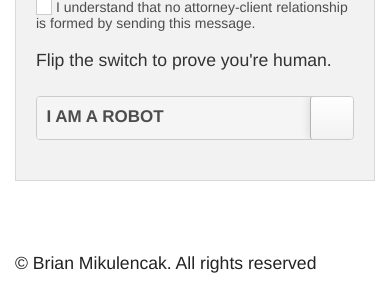
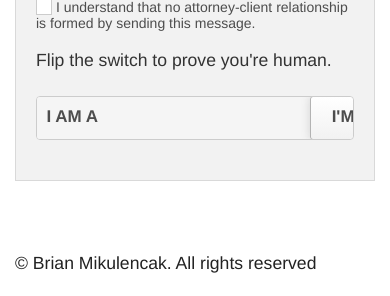
Before and after one commit to brianmik/bmaustinlaw, a Jekyll site: the page built from contact.html, in a window 390 px wide. Shown: the part 1167-1463 px from the top of the page. Built offline with Jekyll 4.4.1, drawn with Linux system fonts in a browser that asks for light colours; Markdown is read by kramdown in place of the engine named in the settings.

Commit message:
added a media query rule for the contact from switch label

```diff
--- a/css/main.css
+++ b/css/main.css
@@ -205,7 +205,7 @@ textarea {
 /* Used to alter styles for screens at most 768px wide. This is where the grid changes. */
 @media all and (max-width: 480px) {
   div.switch label.robot {
-    width: 45%;
+    width: 25%;
   }
 }
 
```
